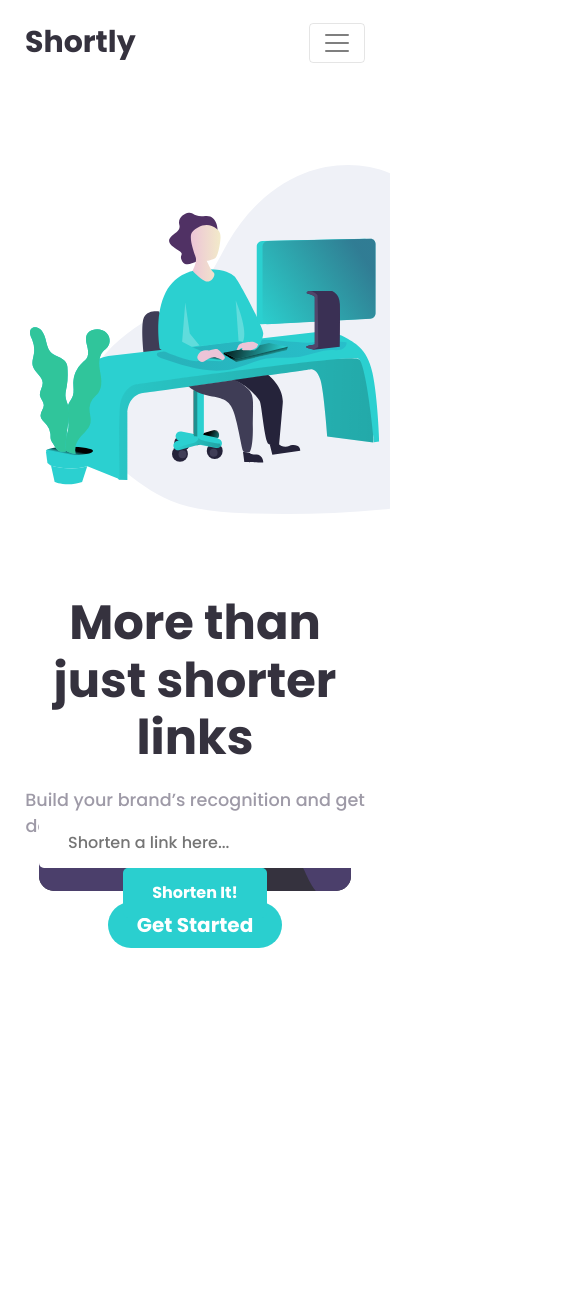
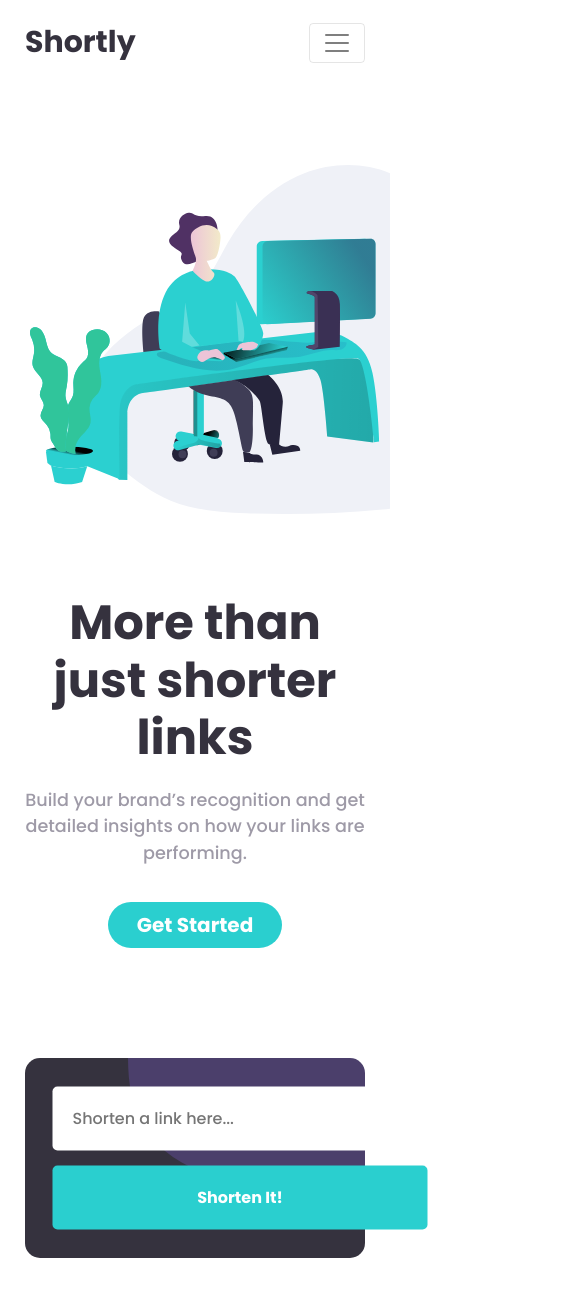
Before and after one commit to montagapallarols/Shortly-URL-shortening-API, a React (Create React App) app: page / in a window 390 px wide. Shown: the top 1296 px of the page, 585 px wide, since content can reach past the window. Before the commit the page ends 1148 px from the top, so only its background shows below. Built offline with nearby package versions, Linux system fonts and the light colour scheme.

Commit message:
Make search bar area responsive

```diff
--- a/src/components/Header/Header.scss
+++ b/src/components/Header/Header.scss
@@ -43,7 +43,7 @@
   p {
     color: $grayish-violet;
     padding-bottom: 20px;
-    font-size: 1.2rem;
+    font-size: 1.3rem;
     @include mobile {
       margin-top: 20px;
       font-size: 1.1rem;
--- a/src/components/SearchBar/SearchBar.jsx
+++ b/src/components/SearchBar/SearchBar.jsx
@@ -6,7 +6,7 @@ import Background from "../../assets/images/bg-shorten-desktop.svg";
 export default function SearchBar() {
   return (
     <div className="search-bar-container">
-      <img className="background" src={Background} alt="background-color" />
+      {/* <img className="background" src={Background} alt="background-color" /> */}
       <div className="search-area">
         <input
           className="search-bar"
--- a/src/components/SearchBar/SearchBar.scss
+++ b/src/components/SearchBar/SearchBar.scss
@@ -1,18 +1,21 @@
 @import "../../assets/scss/main";
 
 .search-bar-container {
-  width: 80%;
-  position: absolute;
+  background: $very-dark-blue url("../../assets/images/bg-shorten-desktop.svg");
+  background-size: cover;
+  position: relative;
+  height: 170px;
+  width: calc(100% - 200px);
   border-radius: 15px;
-  top: 100%;
+  top: -90px;
   display: flex;
   flex-direction: column;
-}
-
-.background {
-  background-color: $very-dark-blue;
-  border-radius: 15px;
-  position: relative;
+  @include tablet {
+    background: $very-dark-blue url("../../assets/images/bg-shorten-mobile.svg")
+      top right no-repeat;
+    height: 200px;
+    width: calc(100% - 50px);
+  }
 }
 
 .search-area {
@@ -23,15 +26,32 @@
   transform: translate(-50%, -50%);
   width: 100%;
 
+  @include tablet {
+    display: grid;
+    grid-template-columns: 1fr;
+    grid-gap: 15px;
+    width: calc(100% - 55px);
+  }
+
   .search-bar {
     border: none;
-    padding: 13px 500px 13px 29px;
+    padding: 1.6% 40% 1.6% 2.7%;
     margin-right: 20px;
     border-radius: 5px;
+    @include tablet {
+      margin-right: 0;
+      padding: 20px 40px 20px 20px;
+    }
   }
   button {
-    @extend %button-round;
-    padding: 13px 29px;
+    border: none;
+    padding: 1.6% 2.7%;
+    font-weight: 700;
     border-radius: 5px;
+    background-color: $cyan;
+    color: white;
+    @include tablet {
+      padding: 20px 30px;
+    }
   }
 }
```
Also changed, not shown: 1 other file (tests, documents, lock files or other folders).
